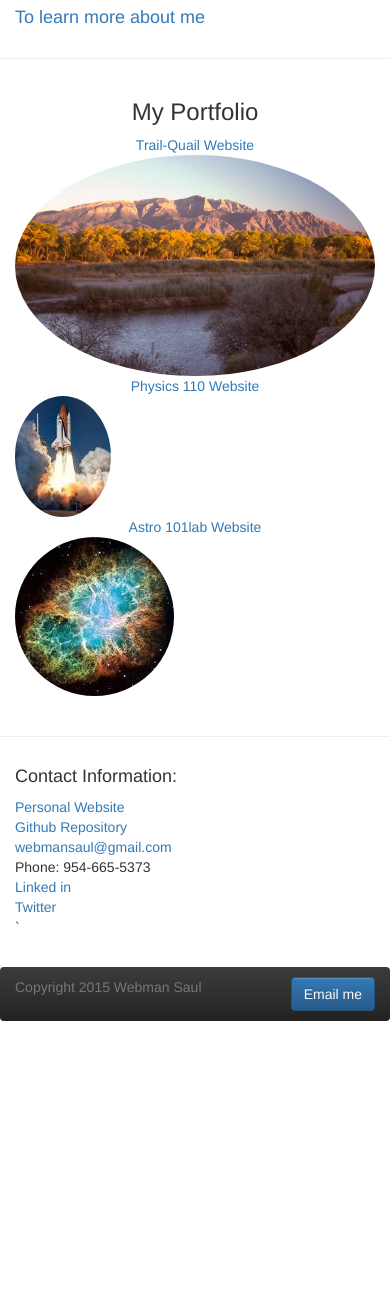
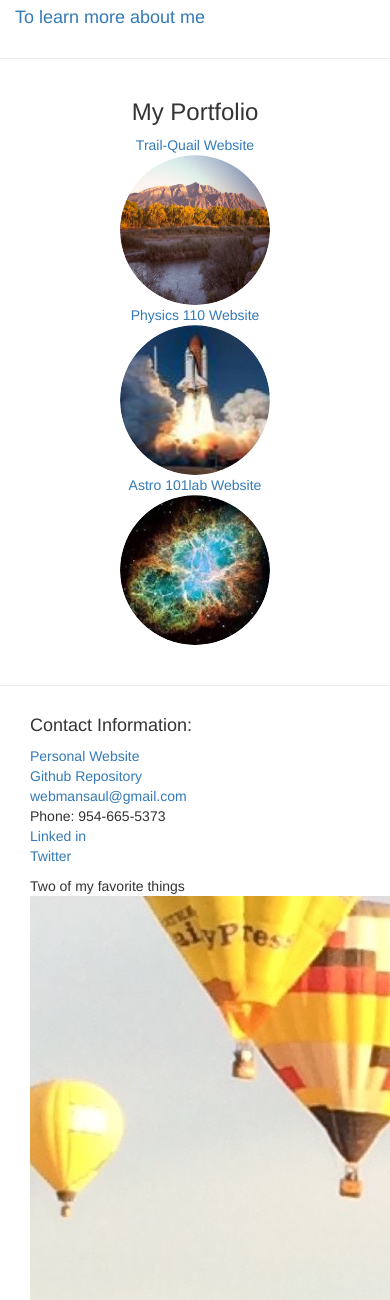
Before and after one commit to jmsaul/saul-pwpsite, a PHP site: page / in a window 390 px wide; the page is wider, and only the part inside the window is pictured. Shown: the part 348-1648 px from the top of that part. Before the commit the page ends 1369 px from the top of that part, so only its background shows below. Run offline with PHP 8.4, Linux system fonts and the light colour scheme; some libraries are stand-ins or nearby versions.

Commit message:
Rochelle showed me how to fix the picture links

```diff
--- a/public_html/css/style.css
+++ b/public_html/css/style.css
@@ -17,6 +17,17 @@
 	list-style-type: none;
 	padding-left: 0px;
 }
+
+/*
+*  Saul circle class rules for images on homepage
+*/
+.image-saul {
+	-webkit-clip-path: circle(50% at 50% 50%);
+	clip-path: circle(50% at 50% 50%);
+	width: 150px;
+	height: 150px;
+}
+
 
 /*
 * Footer format
--- a/public_html/index.php
+++ b/public_html/index.php
@@ -88,7 +88,7 @@
 									</a>
 								</div>
 								<a href="//bootcamp-coders.cnm.edu/~jsaul4/open-trails/public_html/">
-									<img src="img/sandiaMtnNM.jpg" alt="Trail Quail Project" class="img-circle img-responsive">
+									<img src="img/sandiaMtnNM.jpg" alt="Trail Quail Project" class="image-saul img-circle">
 								</a>
 							</div>
 
@@ -99,7 +99,7 @@
 									</a>
 								</div>
 								<a href="//physics.unm.edu/Courses/Saul/00_Classes/FL2014_Saul_PHYC110home.html">
-									<img src="img/shuttle.jpeg" alt="Physics 110 Website" class="img-circle img-responsive">
+									<img src="img/shuttle.jpeg" alt="Physics 110 Website" class="image-saul img-circle">
 								</a>
 							</div>
 
@@ -110,7 +110,7 @@
 									</a>
 								</div>
 								<a href="http://physics.unm.edu/Courses/Saul/00_Classes/FL2014_Saul_PHYC110home.html">
-									<img src="img/crab-nebula.jpeg" alt="Astro 101lab Website" class="img-circle img-responsive">
+									<img src="img/crab-nebula.jpeg" alt="Astro 101lab Website" class="image-saul img-circle">
 								</a>
 							</div>
 
@@ -122,6 +122,7 @@
 				<br>
 				<hr>
 				<div class="container">
+					<div class="col-md-4">
 					<h4>Contact Information:</h4>
 					<ul class="contact-info">
 						<li><a href="//bootcamp-coders.cnm.edu/~jsaul4/saul-pwpsite">Personal Website</a></li>
@@ -132,9 +133,13 @@
 								href="//www.linkedin.com/profile/view?id=AAMAAAZJ_f0BjhDGc9euxLgYOwz_kfWCqZ2XDlU&trk=hp-identity-name">Linked
 								in</a></li>
 						<li><a href="https://twitter.com/NMmodeling">Twitter</a></li>
-						`
 					</ul>
 				</div>
+
+			<div class="col-md-4">
+				<div>Two of my favorite things</div>
+				<img src="img/balloon-saul.jpg" alt="Astro 101lab Website">
+			</div>
 
 			</main>
 		</div>
```
Also changed, not shown: public_html/img/shuttle2.jpeg (added).
